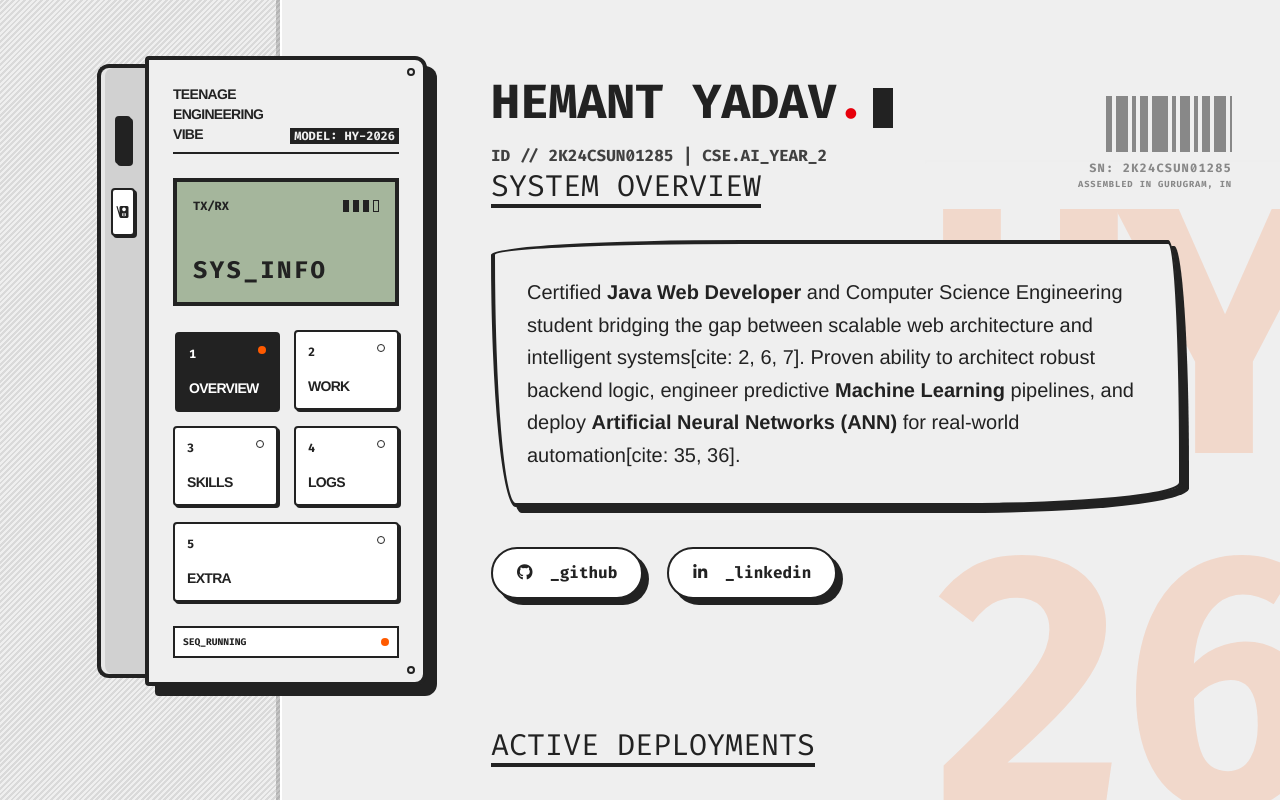
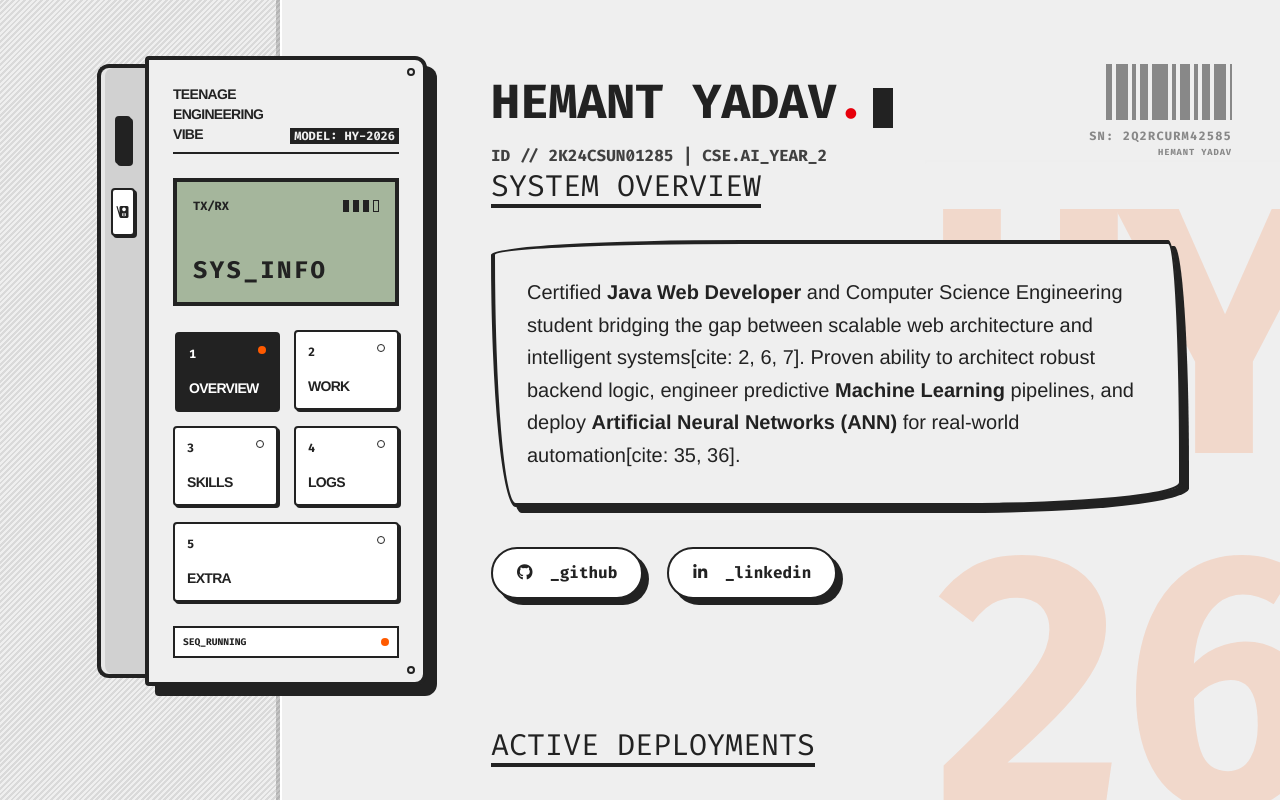
Before and after one commit to hemantydv06/e-ink-portfolio, a React (Vite) app: page / in a window 1280 px wide. Shown: the top 800 px of the page. Built offline with nearby package versions, Linux system fonts and the light colour scheme.

Commit message:
Adjusted position of background laser-etched barcode

```diff
--- a/src/App.jsx
+++ b/src/App.jsx
@@ -71,7 +71,7 @@ const App = () => {
       </div>
 
       {/* 3. Faux Laser-Etched Decal & Barcode */}
-      <div className="fixed top-24 right-12 pointer-events-none z-0 flex-col items-end opacity-50 hidden xl:flex">
+      <div className="fixed top-16 right-12 pointer-events-none z-0 flex-col items-end opacity-50 hidden xl:flex">
         <div className="flex gap-1 h-14 mb-2">
            <div className="w-1.5 bg-eink-ink"></div>
            <div className="w-3 bg-eink-ink"></div>
@@ -85,8 +85,8 @@ const App = () => {
            <div className="w-3 bg-eink-ink"></div>
            <div className="w-0.5 bg-eink-ink"></div>
         </div>
-        <span className="font-mono text-xs font-bold text-eink-ink tracking-widest">SN: 2K24CSUN01285</span>
-        <span className="font-mono text-[0.55rem] font-bold text-eink-ink tracking-widest uppercase mt-0.5">ASSEMBLED IN GURUGRAM, IN</span>
+        <span className="font-mono text-xs font-bold text-eink-ink tracking-widest">SN: 2Q2RCURM42585</span>
+        <span className="font-mono text-[0.55rem] font-bold text-eink-ink tracking-widest uppercase mt-0.5">HEMANT YADAV</span>
       </div>
 
       {/* Main Grid */}
```
